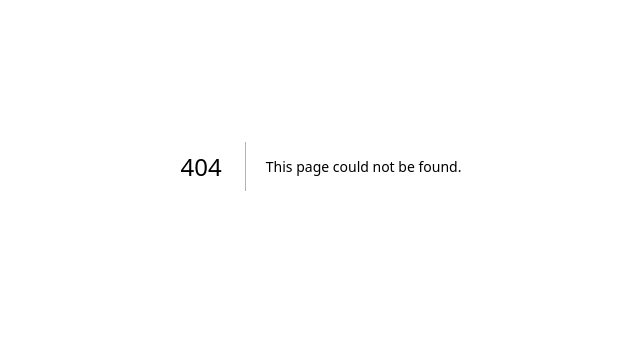
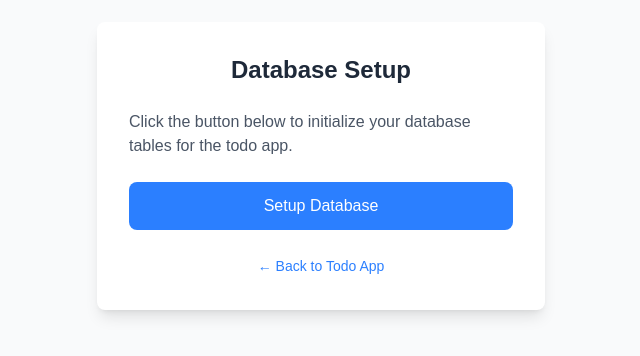
Before and after one commit to WherWe/simple-todo-vercel, a Next.js app: page /setup in a window 1280 px wide. Before the commit this address had no page. Shown: the part 234-590 px from the top of the page, without its empty margins (319-959 px from the left). Built offline with nearby package versions, Linux system fonts and the light colour scheme.

Commit message:
Fix input text visibility issue
- Add text-gray-800 class to main todo input field
- Add text-gray-800 class to inline edit input field
- Fix white text on white background issue
- Add database test endpoint and dedicated setup page
- Improve user experience with visible text in all input fields

```diff
--- /dev/null
+++ b/src/app/api/test-db/route.ts
@@ -0,0 +1,46 @@
+import { NextResponse } from "next/server";
+import { sql } from "@vercel/postgres";
+
+export async function GET() {
+  try {
+    // Test basic database connection
+    const result = await sql`SELECT version()`;
+
+    // Check if todos table exists
+    let tableExists = false;
+    try {
+      await sql`SELECT 1 FROM todos LIMIT 1`;
+      tableExists = true;
+    } catch (e) {
+      tableExists = false;
+    }
+
+    return NextResponse.json({
+      status: "success",
+      database: {
+        connected: true,
+        version: result.rows[0].version,
+        todosTableExists: tableExists,
+      },
+      environment: {
+        hasStorageUrl: !!process.env.STORAGE_URL,
+        hasPostgresUrl: !!process.env.POSTGRES_URL,
+        nodeEnv: process.env.NODE_ENV,
+      },
+    });
+  } catch (error) {
+    console.error("Database test failed:", error);
+    return NextResponse.json(
+      {
+        status: "error",
+        error: error instanceof Error ? error.message : "Unknown error",
+        environment: {
+          hasStorageUrl: !!process.env.STORAGE_URL,
+          hasPostgresUrl: !!process.env.POSTGRES_URL,
+          nodeEnv: process.env.NODE_ENV,
+        },
+      },
+      { status: 500 }
+    );
+  }
+}
--- a/src/app/api/todos/route.ts
+++ b/src/app/api/todos/route.ts
@@ -12,10 +12,13 @@ export async function GET() {
 
     // Check if it's a table doesn't exist error
     if (error instanceof Error && error.message.includes('relation "todos" does not exist')) {
-      return NextResponse.json({
-        error: "Database not initialized. Please set up the database first.",
-        needsSetup: true
-      }, { status: 503 });
+      return NextResponse.json(
+        {
+          error: "Database not initialized. Please set up the database first.",
+          needsSetup: true,
+        },
+        { status: 503 }
+      );
     }
 
     return NextResponse.json({ error: "Failed to fetch todos" }, { status: 500 });
--- /dev/null
+++ b/src/app/setup/page.tsx
@@ -0,0 +1,76 @@
+"use client";
+
+import { useState } from "react";
+
+export default function SetupPage() {
+  const [loading, setLoading] = useState(false);
+  const [message, setMessage] = useState("");
+  const [error, setError] = useState("");
+
+  const setupDatabase = async () => {
+    try {
+      setLoading(true);
+      setError("");
+      setMessage("Setting up database...");
+
+      const response = await fetch("/api/setup", {
+        method: "POST",
+      });
+
+      if (!response.ok) {
+        const errorData = await response.json();
+        throw new Error(errorData.error || "Setup failed");
+      }
+
+      const result = await response.json();
+      setMessage("✅ " + result.message);
+
+      // Test the database after setup
+      setTimeout(async () => {
+        try {
+          const testResponse = await fetch("/api/test-db");
+          const testResult = await testResponse.json();
+          if (testResult.database?.todosTableExists) {
+            setMessage("✅ Database setup complete! Table created successfully. You can now use the todo app.");
+          }
+        } catch (e) {
+          console.error("Test failed:", e);
+        }
+      }, 1000);
+    } catch (err) {
+      setError("❌ " + (err instanceof Error ? err.message : "Setup failed"));
+    } finally {
+      setLoading(false);
+    }
+  };
+
+  return (
+    <div className="min-h-screen bg-gray-50 flex items-center justify-center p-4">
+      <div className="bg-white rounded-lg shadow-lg p-8 max-w-md w-full">
+        <h1 className="text-2xl font-bold text-gray-800 mb-6 text-center">Database Setup</h1>
+
+        <div className="mb-6">
+          <p className="text-gray-600 mb-4">Click the button below to initialize your database tables for the todo app.</p>
+        </div>
+
+        {message && <div className="mb-4 p-3 bg-green-50 border border-green-200 rounded-lg text-green-700">{message}</div>}
+
+        {error && <div className="mb-4 p-3 bg-red-50 border border-red-200 rounded-lg text-red-700">{error}</div>}
+
+        <button
+          onClick={setupDatabase}
+          disabled={loading}
+          className="w-full px-6 py-3 bg-blue-500 text-white rounded-lg hover:bg-blue-600 disabled:opacity-50 disabled:cursor-not-allowed transition-colors font-medium"
+        >
+          {loading ? "Setting up database..." : "Setup Database"}
+        </button>
+
+        <div className="mt-6 text-center">
+          <a href="/" className="text-blue-500 hover:text-blue-600 text-sm">
+            ← Back to Todo App
+          </a>
+        </div>
+      </div>
+    </div>
+  );
+}
--- a/src/components/TodoApp.tsx
+++ b/src/components/TodoApp.tsx
@@ -222,12 +222,8 @@ export default function TodoApp() {
           {error}
           {needsSetup && (
             <div className="mt-3">
-              <button
-                onClick={setupDatabase}
-                disabled={loading}
-                className="px-4 py-2 bg-blue-500 text-white rounded hover:bg-blue-600 disabled:opacity-50 disabled:cursor-not-allowed mr-2"
-              >
-                {loading ? 'Setting up...' : 'Setup Database'}
+              <button onClick={setupDatabase} disabled={loading} className="px-4 py-2 bg-blue-500 text-white rounded hover:bg-blue-600 disabled:opacity-50 disabled:cursor-not-allowed mr-2">
+                {loading ? "Setting up..." : "Setup Database"}
               </button>
             </div>
           )}
@@ -246,7 +242,7 @@ export default function TodoApp() {
           onKeyPress={handleKeyPress}
           placeholder="Add a new todo..."
           disabled={loading}
-          className="flex-1 px-4 py-2 border border-gray-300 rounded-l-lg focus:outline-none focus:ring-2 focus:ring-blue-500 focus:border-transparent disabled:opacity-50"
+          className="flex-1 px-4 py-2 border border-gray-300 rounded-l-lg focus:outline-none focus:ring-2 focus:ring-blue-500 focus:border-transparent disabled:opacity-50 text-gray-800"
         />
         <button
           onClick={addTodo}
@@ -283,7 +279,7 @@ export default function TodoApp() {
                   onChange={(e) => setEditText(e.target.value)}
                   onKeyPress={(e) => handleEditKeyPress(e, todo.id)}
                   onBlur={() => saveEdit(todo.id)}
-                  className="flex-1 px-2 py-1 border border-blue-300 rounded focus:outline-none focus:ring-2 focus:ring-blue-500"
+                  className="flex-1 px-2 py-1 border border-blue-300 rounded focus:outline-none focus:ring-2 focus:ring-blue-500 text-gray-800"
                   autoFocus
                 />
               ) : (
```
Also changed, not shown: scripts/setup-db.ts (+4 -4 lines), src/app/api/setup/route.ts (+7 -10 lines).
